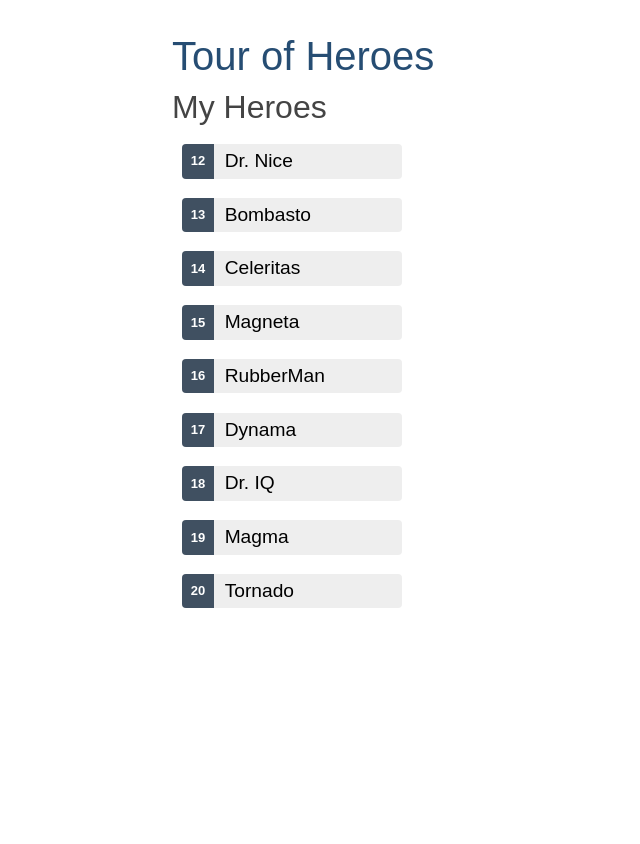
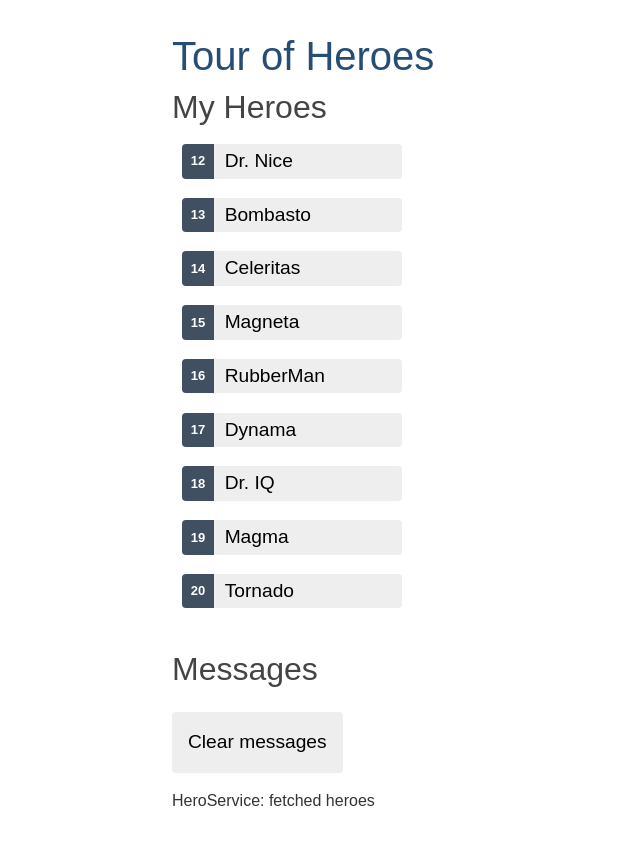
Before and after one commit to m4penta/HERO-TOUR, an Angular app: page / in a window 1280 px wide. Shown: the whole page, without its empty margins (0-640 px from the left). Before the commit the page ends 800 px from the top, so only its background shows below. Built offline with nearby package versions, Linux system fonts and the light colour scheme.

Commit message:
Add services

```diff
--- a/src/app/app.component.html
+++ b/src/app/app.component.html
@@ -1,2 +1,3 @@
 <h1>{{title}}</h1>
 <app-heroes></app-heroes>
+<app-messages></app-messages>
--- a/src/app/app.module.ts
+++ b/src/app/app.module.ts
@@ -5,14 +5,15 @@
 import { AppComponent } from './app.component';
 import { HeroesComponent } from './heroes/heroes.component';
 import { HeroDetailComponent } from './hero-detail/hero-detail.component';
+import { MessagesComponent } from './messages/messages.component';
 
 @NgModule({
   declarations: [
     AppComponent,
     HeroesComponent,
     HeroDetailComponent,
-
-  ],
+      MessagesComponent
+   ],
   imports: [
     BrowserModule,
     FormsModule
--- /dev/null
+++ b/src/app/hero.service.ts
@@ -0,0 +1,20 @@
+import { Hero } from './hero';
+import { Injectable } from '@angular/core';
+import { HEROES } from './mock-heroes';
+import { Observable, of } from 'rxjs';
+import { MessageService } from './message.service';
+@Injectable({
+  providedIn: 'root'
+})
+export class HeroService {
+
+  constructor(private messageService: MessageService) { }
+
+  getHeroes(): Observable<Hero[]> {
+    const heroes = of(HEROES);
+    this.messageService.add('HeroService: fetched heroes');
+    return heroes;
+  }
+
+
+}
--- a/src/app/heroes/heroes.component.ts
+++ b/src/app/heroes/heroes.component.ts
@@ -1,7 +1,8 @@
-import { Component } from '@angular/core';
+import { Component, OnInit } from '@angular/core';
+
 import { Hero } from '../hero';
-import { HEROES } from '../mock-heroes';
-
+import { HeroService } from '../hero.service';
+import { MessageService } from '../message.service';
 
 @Component({
   selector: 'app-heroes',
@@ -10,12 +11,25 @@
 })
 export class HeroesComponent {
   // hero = 'Windstorm';
-  heroes = HEROES;
+  heroes: Hero[] = [];
+  constructor(private heroService: HeroService,
+    private messageService: MessageService) { }
 
   selectedHero?: Hero;
+
+  ngOnInit(): void {
+    this.getHeroes();
+  }
+
   // Khi một siêu anh hùng được chọn,
   // phương thức này sẽ gán siêu anh hùng được chọn vào thuộc tính
-onSelect(hero: Hero): void {
-  this.selectedHero = hero;
+  onSelect(hero: Hero): void {
+    this.selectedHero = hero;
+    this.messageService.add(`HeroesComponent: Selected hero id=${hero.id}`);
+  }
+
+getHeroes(): void {
+  this.heroService.getHeroes()
+      .subscribe(heroes => this.heroes = heroes);
 }
 }
--- /dev/null
+++ b/src/app/message.service.ts
@@ -0,0 +1,17 @@
+import { Injectable } from '@angular/core';
+
+@Injectable({
+  providedIn: 'root',
+})
+export class MessageService {
+  messages: string[] = []; // khai báo đầu vào dữ liệu
+
+  //phương thực giúp đẩy = dữ liệu vào messages
+  add(message: string) {
+    this.messages.push(message);
+  }
+
+  clear() {
+    this.messages = [];
+  }
+}
--- /dev/null
+++ b/src/app/messages/messages.component.html
@@ -0,0 +1,8 @@
+<div *ngIf="messageService.messages.length">
+
+  <h2>Messages</h2>
+  <button type="button" class="clear"
+          (click)="messageService.clear()">Clear messages</button>
+  <div *ngFor='let message of messageService.messages'> {{message}} </div>
+
+</div>
```
Also changed, not shown: src/app/messages/messages.component.ts (added, +14 -0 lines), src/app/messages/messages.component.css (added).
